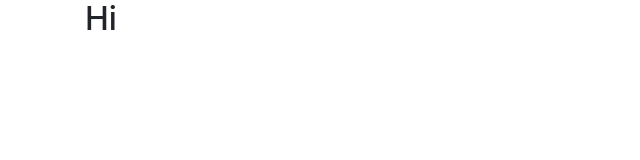
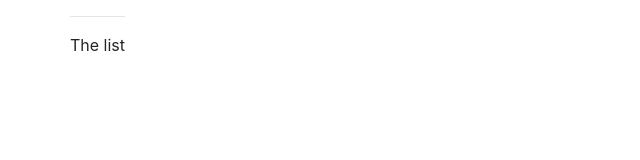
Before and after one commit to DeeptarkaBhanjaChowdhury/Learning_Angular, an Angular app: page / in a window 1280 px wide. Shown: the top 160 px of the page, without its empty margins (0-640 px from the left). Built offline with nearby package versions, Linux system fonts and the light colour scheme.

Commit message:
initial template edited

```diff
--- a/src/app/app.component.html
+++ b/src/app/app.component.html
@@ -1,7 +1,9 @@
+<app-header></app-header>
 <div class="container">
-  <div class="row">
-    <div class="col-md-12">
-      <h2>Hi</h2>
+    <div class="row">
+        <div class="col-md-5">
+            <app-recipes></app-recipes>
+            <app-shopping-list></app-shopping-list>
+        </div>
     </div>
-  </div>
 </div>
--- a/src/app/recipes/recipes.component.html
+++ b/src/app/recipes/recipes.component.html
@@ -0,0 +1,8 @@
+<div class="row">
+    <div class="col-md-5">
+        <app-recipe-list></app-recipe-list>
+    </div>
+    <div class="col-md-7">
+        <app-recipe-detail></app-recipe-detail>
+    </div>
+</div>
--- a/src/app/shopping-list/shopping-list.component.html
+++ b/src/app/shopping-list/shopping-list.component.html
@@ -0,0 +1,7 @@
+<div class="row">
+    <div class="col-xs-10">
+        <app-shopping-edit></app-shopping-edit>
+        <hr>
+        <p>The list</p>
+    </div>
+</div>
```
